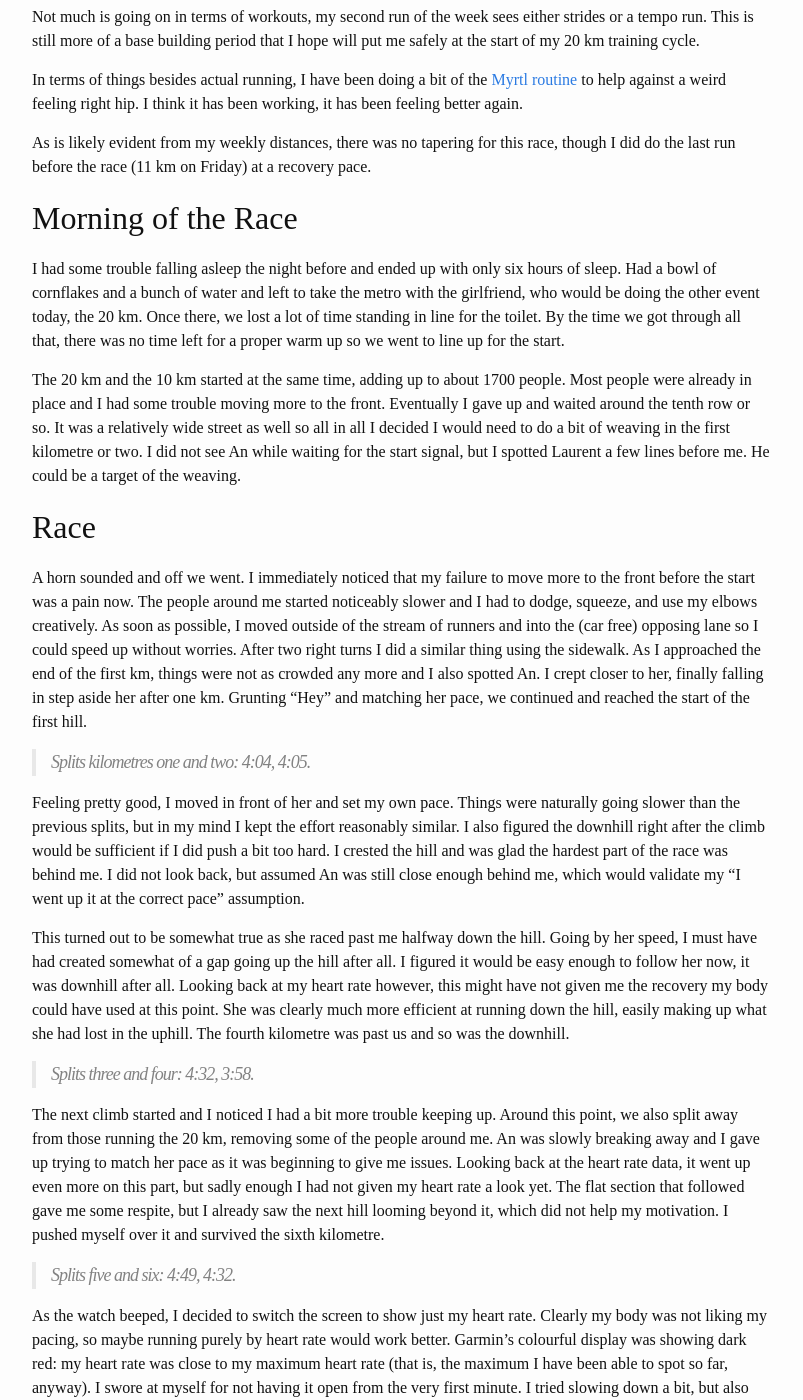
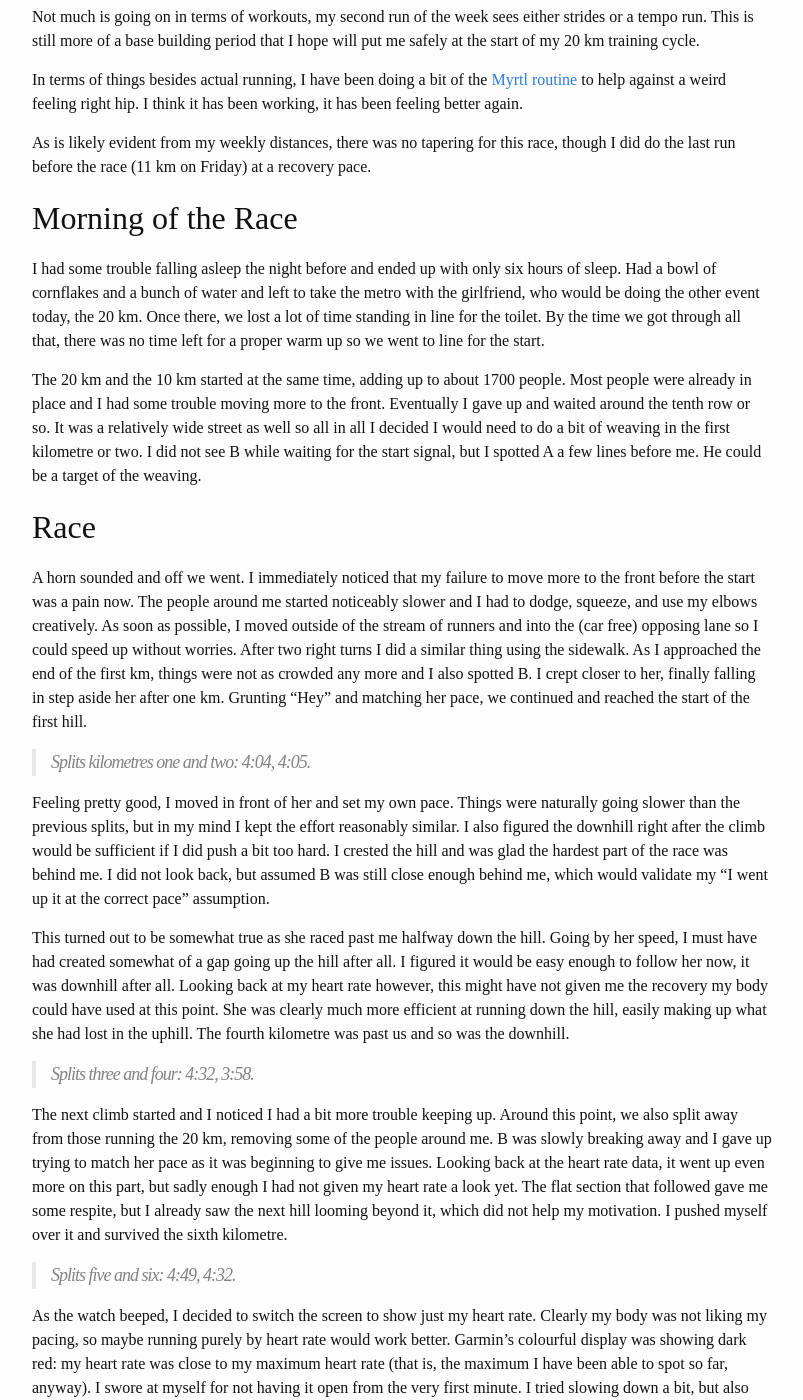
Before and after one commit to ward/run, a Jekyll site: the page built from _posts/2016-02-07-les-hivernales-du-rcb.md, in a window 1280 px wide and 1400 px high, scrolled down 1252 px. Shown: the whole window, without its empty margins (238-1041 px from the left). Built offline with Jekyll 4.4.1, drawn with Linux system fonts in a browser that asks for light colours; some of the changed text lies outside the part shown.

Commit message:
Hivernales proofread

```diff
--- a/_posts/2016-02-07-les-hivernales-du-rcb.md
+++ b/_posts/2016-02-07-les-hivernales-du-rcb.md
@@ -47,9 +47,9 @@
 
 With that explanation in mind, my plan was to start around 4:00 per km pace,
 take it easier on that first big hill and then try to get closer to said pace
-again. I also knew of two other people taking part, Laurent and An, who both
-should be around my pace. If I were to spot either of them, I might be able to
-stick with them, making the pacing slightly easier.
+again. I also knew of two other people taking part, let us call them A and B,
+who both should be around my pace. If I were to spot either of them, I might be
+able to stick with them, making the pacing slightly easier.
 
 ## Training
 
@@ -81,14 +81,14 @@
 the metro with the girlfriend, who would be doing the other event today, the 20
 km. Once there, we lost a lot of time standing in line for the toilet. By the
 time we got through all that, there was no time left for a proper warm up so we
-went to line up for the start.
+went to line for the start.
 
 The 20 km and the 10 km started at the same time, adding up to about 1700
 people. Most people were already in place and I had some trouble moving more to
 the front. Eventually I gave up and waited around the tenth row or so. It was a
 relatively wide street as well so all in all I decided I would need to do a bit
-of weaving in the first kilometre or two. I did not see An while waiting for
-the start signal, but I spotted Laurent a few lines before me. He could be a
+of weaving in the first kilometre or two. I did not see B while waiting for
+the start signal, but I spotted A a few lines before me. He could be a
 target of the weaving.
 
 ## Race
@@ -99,7 +99,7 @@
 soon as possible, I moved outside of the stream of runners and into the (car
 free) opposing lane so I could speed up without worries. After two right turns
 I did a similar thing using the sidewalk. As I approached the end of the first
-km, things were not as crowded any more and I also spotted An. I crept closer
+km, things were not as crowded any more and I also spotted B. I crept closer
 to her, finally falling in step aside her after one km. Grunting "Hey" and
 matching her pace, we continued and reached the start of the first hill.
 
@@ -110,7 +110,7 @@
 effort reasonably similar. I also figured the downhill right after the climb
 would be sufficient if I did push a bit too hard. I crested the hill and was
 glad the hardest part of the race was behind me. I did not look back, but
-assumed An was still close enough behind me, which would validate my "I went up
+assumed B was still close enough behind me, which would validate my "I went up
 it at the correct pace" assumption.
 
 This turned out to be somewhat true as she raced past me halfway down the hill.
@@ -125,10 +125,10 @@
 
 The next climb started and I noticed I had a bit more trouble keeping up.
 Around this point, we also split away from those running the 20 km, removing
-some of the people around me. An was slowly breaking away and I gave up trying
+some of the people around me. B was slowly breaking away and I gave up trying
 to match her pace as it was beginning to give me issues. Looking back at the
 heart rate data, it went up even more on this part, but sadly enough I had not
-given my heart rate a look yet.  The flat section that followed gave me some
+given my heart rate a look yet. The flat section that followed gave me some
 respite, but I already saw the next hill looming beyond it, which did not help
 my motivation. I pushed myself over it and survived the sixth kilometre.
 
@@ -165,7 +165,7 @@
 Of course, I could not avoid that forever. As I neared the line, I saw their
 clock ticking past 40 minutes and knew today was a failure. I jogged past the
 line and munched down some of their fruit, cookies, and tea. I briefly talked
-to Laurent as well as An and then went for my "cooldown" of eight something
+to A as well as B and then went for my "cooldown" of eight something
 kilometre to reach my quota for the day.
 
 > Splits eight and nine: 4:48, 4:36.
@@ -174,10 +174,17 @@
 
 My [Strava activity][strava] and the [official results][results] for your
 viewing pleasure. My official time ended up being 40:24, 61st out of 848. Over
-two minutes behind An and over three minutes behind Laurent. I would say I lost
+two minutes behind B and over three minutes behind B. I would say I lost
 about 15 places in those last few kilometres of downhill.
 
-Mention part about what to put on your watchface.
+Main take away is, I think, that racing by feeling is not a great idea if you
+do not have experience in the distance. For the next 10 km race, on 17 April, I
+will try out some different data fields on my watch. I have two screens on my
+watch with three fields each. I will try overall distance, lap pace and current
+heart rate on the first (main) one. I will still have to think what I will put
+on screen two to complement this while also keeping it useful as a "backup main
+screen". The race went terrible, but darn I will try my best to learn something
+from it.
 
 [hivernales]: http://leshivernalesdurcb.blogspot.be/
 [results]: http://www.toptiming.be/2016/02/les-hivernales-du-rcb-93km-watermael.html
```
Also changed, not shown: other parts of _posts/2016-02-07-les-hivernales-du-rcb.md (+6 -6 lines).
